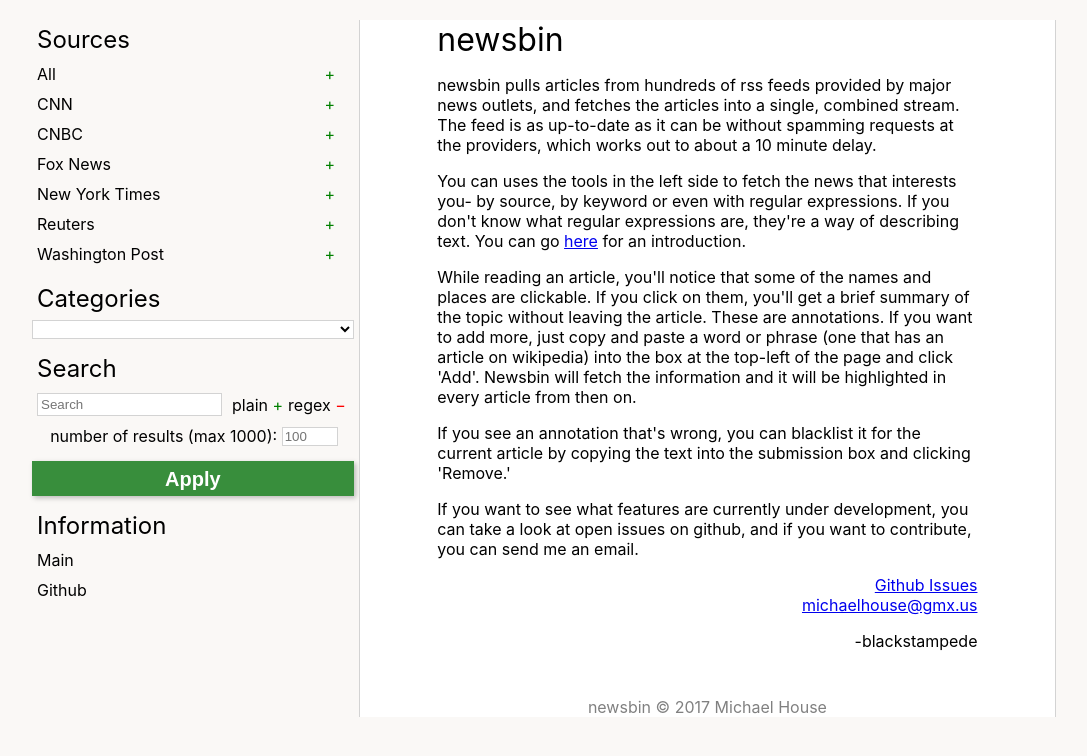
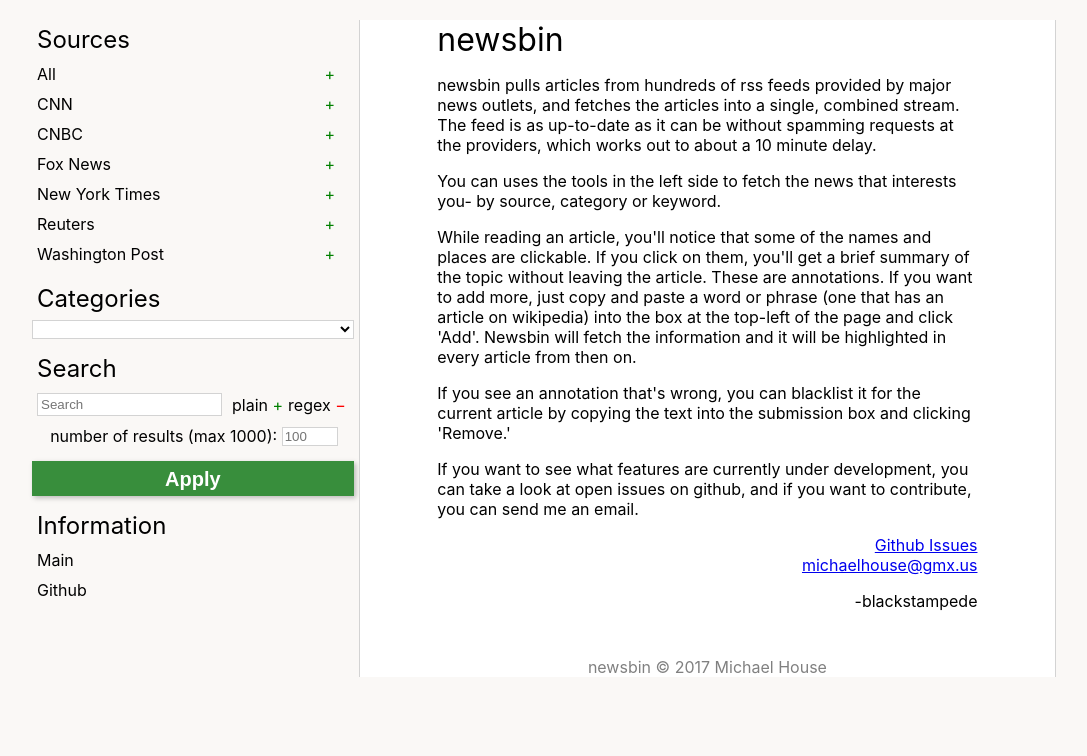
Before and after one commit to WillKoehrsen/newsbin, a Flask app: page /about in a window 1280 px wide. Shown: the top 756 px of the page, without its empty margins (96-1183 px from the left). Run offline with Flask 2, Linux system fonts and the light colour scheme; parts of the project's set-up code (start-up, migrations or seed data) failed here and were passed over.

Commit message:
added google analytics tracking code, updated about page

```diff
--- /dev/null
+++ b/site/static/js/analytics.js
@@ -0,0 +1,6 @@
+(function(i,s,o,g,r,a,m){i['GoogleAnalyticsObject']=r;i[r]=i[r]||function(){
+(i[r].q=i[r].q||[]).push(arguments)},i[r].l=1*new Date();a=s.createElement(o),
+m=s.getElementsByTagName(o)[0];a.async=1;a.src=g;m.parentNode.insertBefore(a,m)
+})(window,document,'script','https://www.google-analytics.com/analytics.js','ga');
+ga('create', 'UA-100340449-1', 'auto');
+ga('send', 'pageview');
--- a/site/templates/about.html
+++ b/site/templates/about.html
@@ -110,11 +110,7 @@
 					</p>
 					<p>
 						You can uses the tools in the left side to fetch the news
-						that interests you- by source, by keyword or even with regular
-						expressions. If you don't know what regular expressions are,
-						they're a way of describing text. You can go
-						<a href="https://regexone.com/" target="_blank">here</a> for
-						an introduction.
+						that interests you- by source, category or keyword.
 					</p>
 					<p>
 						While reading an article, you'll notice that some of the names
@@ -151,6 +147,7 @@
 			</div>
 		</div>
 		<!-- External Javascript -->
+		<script src="/static/js/analytics.js"></script>
 		<script src="/static/js/index.js"></script>
 		<!-- End External Javascript -->
 	</body>
--- a/site/templates/article.html
+++ b/site/templates/article.html
@@ -74,6 +74,7 @@
 			</div>
 		</div>
 		<!-- External Javascript -->
+		<script src="/static/js/analytics.js"></script>
 		<script src="/static/js/article.js"></script>
 		<!-- End External Javascript -->
 	</body>
--- a/site/templates/index.html
+++ b/site/templates/index.html
@@ -112,6 +112,7 @@
 		</div>
 
 		<!-- External Javascript -->
+		<script src="/static/js/analytics.js"></script>
 		<script src="/static/js/index.js"></script>
 		<!-- End External Javascript -->
 	</body>
```
